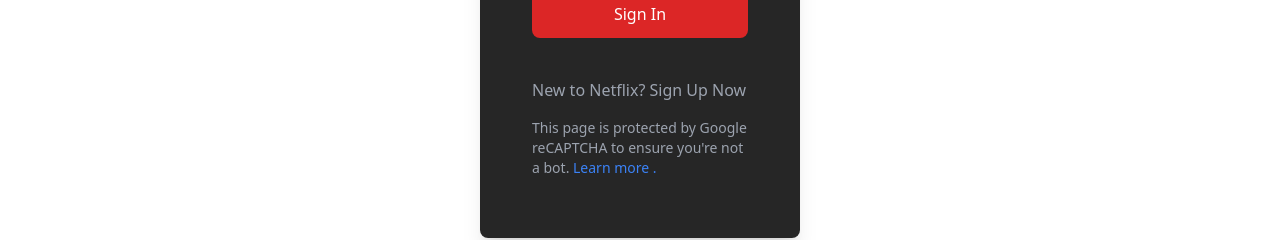
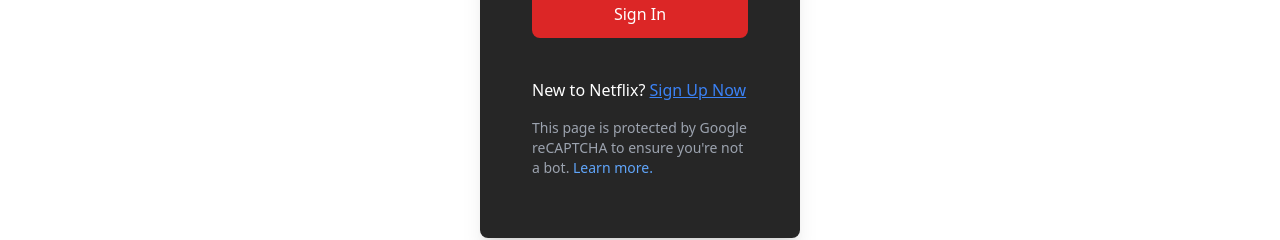
Before and after one commit to juniorjudy123/netflix-ai, a React (Create React App) app: page / in a window 1280 px wide. Shown: the part 318-558 px from the top of the page. Built offline with nearby package versions, Linux system fonts and the light colour scheme; no server answers.

Commit message:
some more design strokes in login page

```diff
--- a/src/components/LoginComponent.jsx
+++ b/src/components/LoginComponent.jsx
@@ -13,6 +13,7 @@
 import { USER_AVATAR, bgimg_URL } from "../utils/constants"
 
 const LoginComponent = () => {
+	const [isExpanded, setIsExpanded] = useState(false)
 	const [isSignInForm, setIsSignInForm] = useState(true)
 	const [errormessage, setErrorMessage] = useState(null)
 	const dispatch = useDispatch()
@@ -23,6 +24,10 @@
 	const toggleSignInForm = () => {
 		setIsSignInForm(!isSignInForm)
 	}
+
+	const toggeExpand = () => {
+		setIsExpanded(!isExpanded)
+	} //expanding the learn more button in login page
 
 	const handleButtonClick = () => {
 		//validate the form data using regex written in validation.jsx
@@ -136,23 +141,58 @@
 					</p>
 
 					<div>
-						<p
-							className="text-gray-400 py-2 cursor-pointer "
-							onClick={toggleSignInForm}
-						>
+						{/* <p
+							className="text-white py-2 cursor-pointer "
+							onClick={toggleSignInForm}>
 							{isSignInForm
 								? "New to Netflix? Sign Up Now"
 								: "Already registered user.Sign In Now"}
-						</p>
+						</p> */}
+						{isSignInForm ? (
+							<p className="text-white py-2 cursor-pointer">
+								New to Netflix?{" "}
+								<span
+									className="underline text-blue-500"
+									onClick={toggleSignInForm}
+								>
+									Sign Up Now
+								</span>
+							</p>
+						) : (
+							<p className="text-white py-2 cursor-pointer ">
+								Already registered user?{" "}
+								<span
+									className="underline text-blue-500"
+									onClick={toggleSignInForm}
+								>
+									Sign In
+								</span>
+							</p>
+						)}
+
 						<div className="py-2 ">
 							<p className="text-sm  text-gray-400">
 								This page is protected by Google reCAPTCHA to ensure you're not
-								a bot.
-								<a href="https://www.example.com" className=" text-blue-500">
-									{" "}
-									Learn more .
-								</a>
+								a bot.{" "}
+								<span
+									className="text-blue-400  py-2 cursor-pointer"
+									onClick={toggeExpand}
+								>
+									Learn more.
+								</span>
 							</p>
+
+							{isExpanded && (
+								<div className="mt-2 text-gray-400 text-sm">
+									<p>
+										The information collected by Google reCAPTCHA is subject to
+										the Google Privacy Policy and Terms of Service, and is used
+										for providing, maintaining, and improving the reCAPTCHA
+										service and for general security purposes (it is not used
+										for personalised advertising by Google).
+									</p>
+								</div>
+							)}
 						</div>
 					</div>
 				</div>
```
Also changed, not shown: 1 other file (tests, documents, lock files or other folders).
